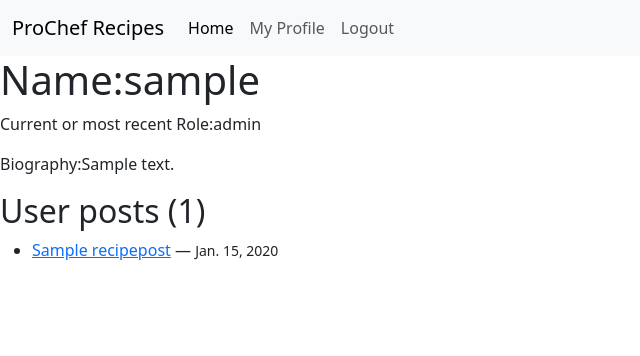
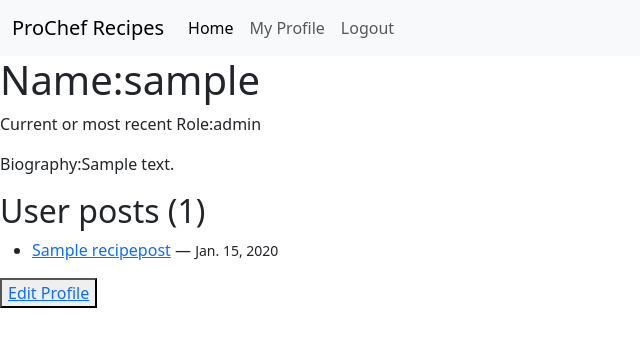
Before and after one commit to Rob-C-89/prochef-recipes, a Django app: page /profiles/my_profile/ in a window 1280 px wide. Shown: the top 356 px of the page, without its empty margins (0-640 px from the left). Run offline with Django 5.2, Linux system fonts and the light colour scheme; a user stored in the database is signed in; tables that the repository leaves empty hold one stand-in row (values such as "Sample post").

Commit message:
Create Edit profile view, template and URL

```diff
--- a/user_profile/templates/profiles/my_profile.html
+++ b/user_profile/templates/profiles/my_profile.html
@@ -17,6 +17,7 @@
 			<li>No posts yet.</li>
 		{% endfor %}
 	</ul>
+	<button class="edit-profile-btn"><a href="{% url 'edit_profile' %}">Edit Profile</a></button>
 
 </div>
 
--- a/user_profile/urls.py
+++ b/user_profile/urls.py
@@ -4,4 +4,5 @@ from . import views
 urlpatterns = [
     path('my_profile/', views.my_profile, name='my_profile'),
     path('create_profile/', views.create_profile, name='create_profile'),
+    path('edit_profile/', views.edit_profile, name='edit_profile'),
 ]
--- a/user_profile/views.py
+++ b/user_profile/views.py
@@ -8,9 +8,11 @@ from .forms import UserProfileForm
 
 @login_required
 def create_profile(request):
+    """ Create a user profile for the logged-in user """
     # If user already has a profile, redirect to their profile page
     if hasattr(request.user, 'profile_name'):
         return redirect('my_profile')
+
     if request.method == 'POST':
         profile_form = UserProfileForm(request.POST, request.FILES)
         if profile_form.is_valid():
@@ -21,6 +23,25 @@ def create_profile(request):
     else:
         profile_form = UserProfileForm()
     return render(request, 'profiles/create_profile.html', {'profile_form': profile_form})
+
+# Edit profile as logged in user.
+@login_required
+def edit_profile(request):
+    """Allow the logged-in user to edit their profile"""
+    try:
+        profile = UserProfile.objects.get(user=request.user)
+    except UserProfile.DoesNotExist:
+        return redirect('create_profile')
+
+    if request.method == 'POST':
+        profile_form = UserProfileForm(request.POST, request.FILES, instance=profile)
+        if profile_form.is_valid():
+            profile_form.save()
+            return redirect('my_profile')
+    else:
+        profile_form = UserProfileForm(instance=profile)
+
+    return render(request, 'profiles/edit_profile.html', {'profile_form': profile_form})
 
 
 
```
Also changed, not shown: user_profile/templates/profiles/edit_profile.html (added, +18 -0 lines).
